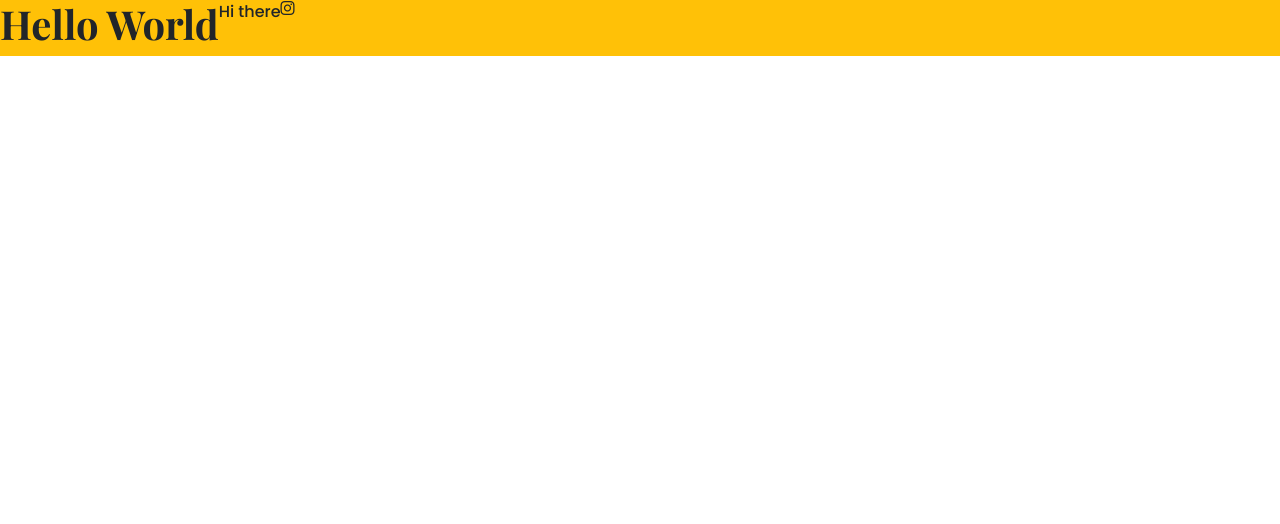
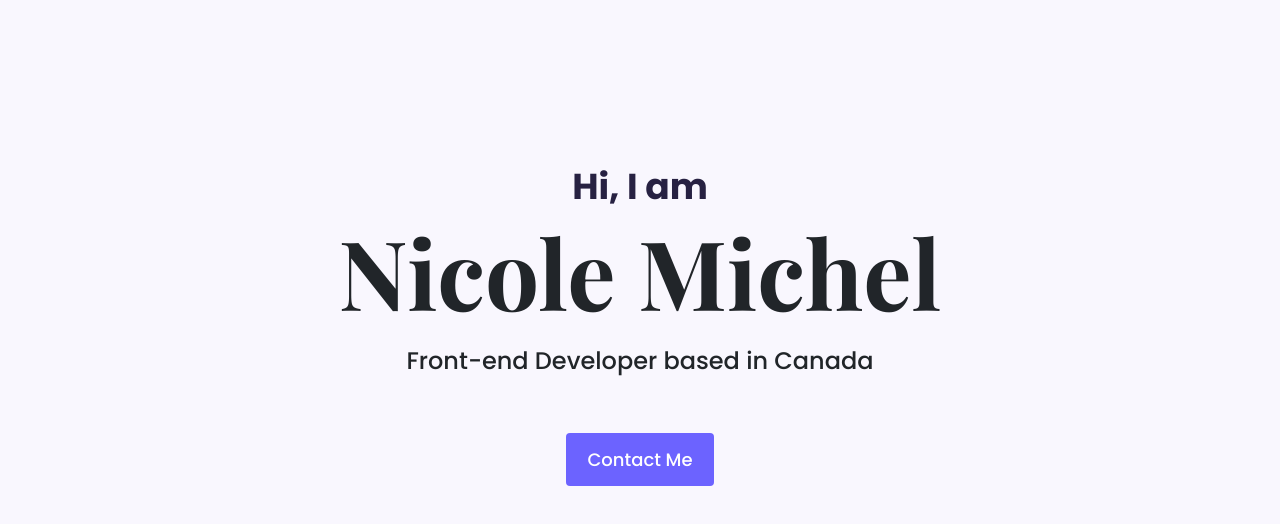
Before and after one commit to nicolemichel/shecodes-portfolio-project-follow-through, a plain HTML site: page index.html in a window 1280 px wide. Drawn offline with nearby package versions, Linux system fonts and the light colour scheme.

Commit message:
designing the index header

```diff
--- a/index.html
+++ b/index.html
@@ -25,10 +25,13 @@
     <title>Document</title>
   </head>
   <body>
-    <div class="d-flex bg-warning">
-      <h1>Hello World</h1>
-      <p>Hi there</p>
-      <i class="fab fa-instagram"></i>
+    <div class="hero">
+      <p>Hi, I am</p>
+      <h1>Nicole Michel</h1>
+      <h2 class="mb-5">Front-end Developer based in Canada</h2>
+      <div>
+        <a href="#" class="btn btn-branding">Contact Me</a>
+      </div>
     </div>
   </body>
 </html>
--- a/styles/portfolio.css
+++ b/styles/portfolio.css
@@ -1,9 +1,57 @@
-h1 {
-  font-family: "Playfair Display", serif;
+:root {
+  --branding-color: #6c63ff;
+  --secondary-color: #f9f7fe;
+  --heading-font-family: "Playfair Display", serif;
+  --default-font-family: "Poppins", serif;
+}
+
+body {
+  font-family: var(--default-font-family);
+}
+
+h1,
+h2,
+h3,
+h4,
+h5,
+h6 {
+  font-family: var(--heading-font-family);
   font-weight: bold;
 }
 
+h1 {
+  font-size: 96px;
+}
+
 p {
-   font-family: "Poppins", serif;
-   font-weight: normal;
+  font-weight: normal;
 }
+
+.hero {
+  background: var(--secondary-color);
+  text-align: center;
+  padding: 160px 20px;
+}
+
+.hero p {
+  font-size: 36px;
+  font-weight: bold;
+  margin: 0;
+  color: #272142;
+}
+
+.hero h2 {
+  font-family: var(--default-font-family);
+  font-weight: normal;
+  line-height: 2;
+  font-size: 24px;
+}
+
+.btn-branding {
+  background: var(--branding-color);
+  border-radius: 4px;
+  color: #ffffff;
+  font-size: 18px;
+  line-height: 27px;
+  padding: 12px 20px;
+}
```
